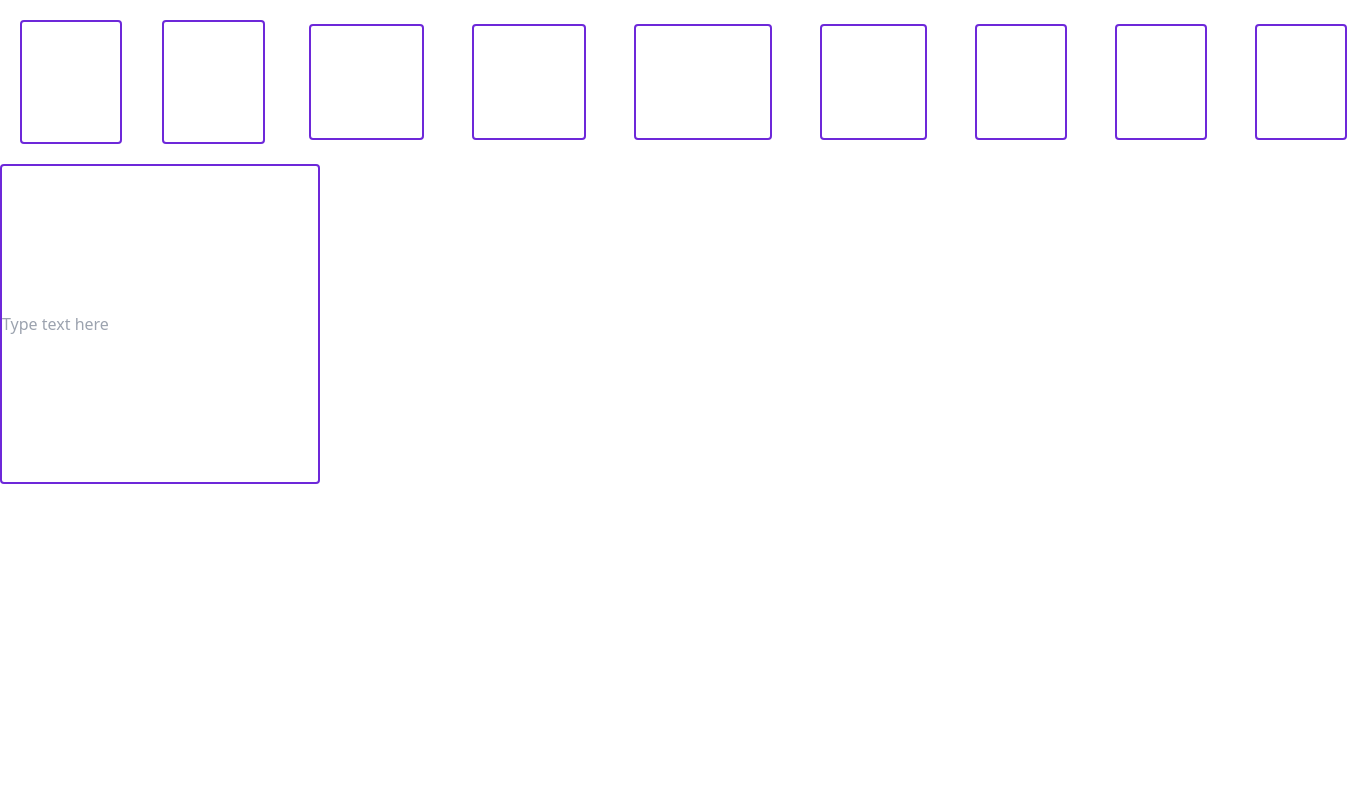
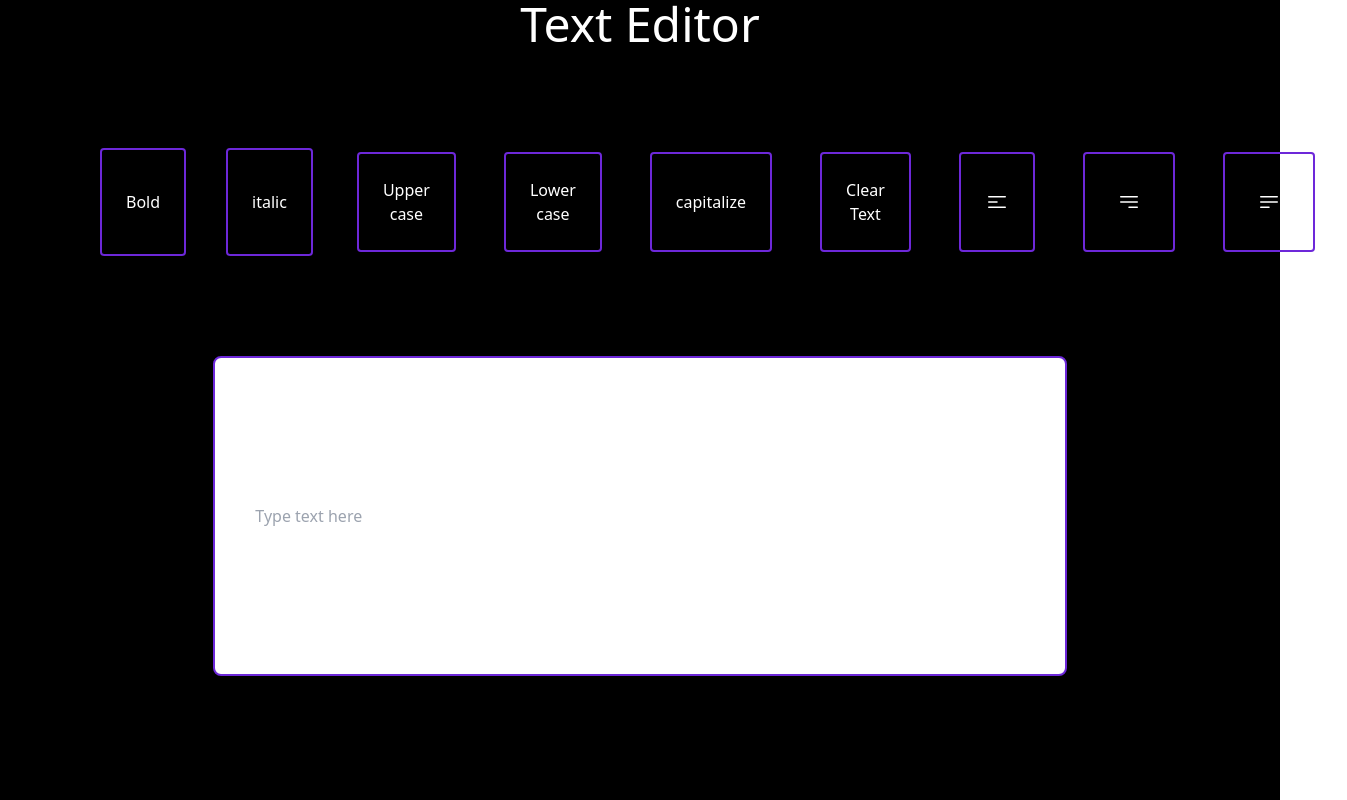
Before and after one commit to darkimpow/Deliverable-10-Js-text-editor, a plain HTML site: page html.document.html in a window 1280 px wide. Shown: the whole page, 1347 px wide, since content can reach past the window. Drawn offline with nearby package versions, Linux system fonts and the light colour scheme.

Commit message:
added text editor title as well as styling for main edit box

```diff
--- a/html.document.html
+++ b/html.document.html
@@ -1,35 +1,33 @@
 <!DOCTYPE html>
 <html>
     <head>
+        <h1 class="flex flex-col font-sans items-center Text Editor text-white text-5xl">Text Editor</h1>
         <link href="https://cdn.jsdelivr.net/npm/daisyui@2.42.1/dist/full.css" rel="stylesheet" type="text/css" / >
         <script src="https://cdn.tailwindcss.com"></script>
     </head>
     <body>
-        <body class="h-screen bg-gray">
+        <body class="h-screen bg-black">
 
 
-        <title class="text-white">Text Editor</title>
 
-        <div class="flex justify-items-center">
-                <button class="border-solid rounded border-2 border-violet-700 text-white p-8 m-5" onclick="document.getElementById ('textid').style.fontWeight ='bold'">Bold</button>
-                <button class="border-solid rounded border-2 border-violet-700 text-white p-8 m-5" onclick="document.getElementById ('textid').style.fontStyle ='italic'">italic</button>
-                <button class="border-solid rounded border-2 border-violet-700 text-white p-8 m-6" onclick="document.getElementById ('textid').style.textTransform ='uppercase'">Upper case</button>
-                <button class="border-solid rounded border-2 border-violet-700 text-white p-8 m-6" onclick="document.getElementById ('textid').style.textTransform ='lowercase'">Lower case</button>
-                <button class="border-solid rounded border-2 border-violet-700 text-white p-8 m-6" onclick="document.getElementById ('textid').style.textTransform ='capitalize'">capitalize</button>
-                <button class="border-solid rounded border-2 border-violet-700 text-white p-8 m-6" onclick="document.getElementById ('textid').value =''">Clear Text</button>
-                <button class="border-solid rounded border-2 border-violet-700 text-white p-8 m-6" onclick="document.getElementById ('textid').style.textAlign='center'"> <svg xmlns="http://www.w3.org/2000/svg" fill="none" viewBox="0 0 24 24" stroke-width="1.5" stroke="currentColor" class="w-6 h-6">
+
+        <div class="flex justify-items-center p-20">
+                <button class="border-solid rounded border-2 border-violet-700 text-white p-6 m-5" onclick="document.getElementById ('textid').style.fontWeight ='bold'">Bold</button>
+                <button class="border-solid rounded border-2 border-violet-700 text-white p-6 m-5" onclick="document.getElementById ('textid').style.fontStyle ='italic'">italic</button>
+                <button class="border-solid rounded border-2 border-violet-700 text-white p-6 m-6" onclick="document.getElementById ('textid').style.textTransform ='uppercase'">Upper case</button>
+                <button class="border-solid rounded border-2 border-violet-700 text-white p-6 m-6" onclick="document.getElementById ('textid').style.textTransform ='lowercase'">Lower case</button>
+                <button class="border-solid rounded border-2 border-violet-700 text-white p-6 m-6" onclick="document.getElementById ('textid').style.textTransform ='capitalize'">capitalize</button>
+                <button class="border-solid rounded border-2 border-violet-700 text-white p-6 m-6" onclick="document.getElementById ('textid').value =''">Clear Text</button>
+                <button class="border-solid rounded border-2 border-violet-700 text-white p-6 m-6" onclick="document.getElementById ('textid').style.textAlign='center'"> <svg xmlns="http://www.w3.org/2000/svg" fill="none" viewBox="0 0 24 24" stroke-width="1.5" stroke="currentColor" class="w-6 h-6">
                 <path stroke-linecap="round" stroke-linejoin="round" d="M3.75 6.75h16.5M3.75 12H12m-8.25 5.25h16.5" /> </svg> </button>
                 <button class="border-solid rounded border-2 border-violet-700 text-white p-8 m-6" onclick="document.getElementById ('textid').style.textAlign='right'"> <svg xmlns="http://www.w3.org/2000/svg" fill="none" viewBox="0 0 24 24" stroke-width="1.5" stroke="currentColor" class="w-6 h-6">
                 <path stroke-linecap="round" stroke-linejoin="round" d="M3.75 6.75h16.5M3.75 12h16.5M12 17.25h8.25" /> </svg> </button>
                 <button class="border-solid rounded border-2 border-violet-700 text-white p-8 m-6" onclick="document.getElementById ('textid').style.textAlign='left'"><svg xmlns="http://www.w3.org/2000/svg" fill="none" viewBox="0 0 24 24" stroke-width="1.5" stroke="currentColor" class="w-6 h-6">
                 <path stroke-linecap="round" stroke-linejoin="round" d="M3.75 6.75h16.5M3.75 12h16.5m-16.5 5.25H12" /> </svg> </button>
-
-
-
         </div>
 
         <div>
-            <input class=" h-80 w-80 flex justify-items-center border-solid rounded border-2 border-violet-700 text-slate-400" id="textid" type="textarea" placeholder="Type text here" w-20 h-20>
+            <input class="flex flex-col items-center justify-center border-solid rounded border-2 w-8/12 h-80 p-10 mx-auto rounded-lg border-violet-700 text-slate-400" id="textid" type="textarea" placeholder="Type text here">
         </div>
 
 
```
